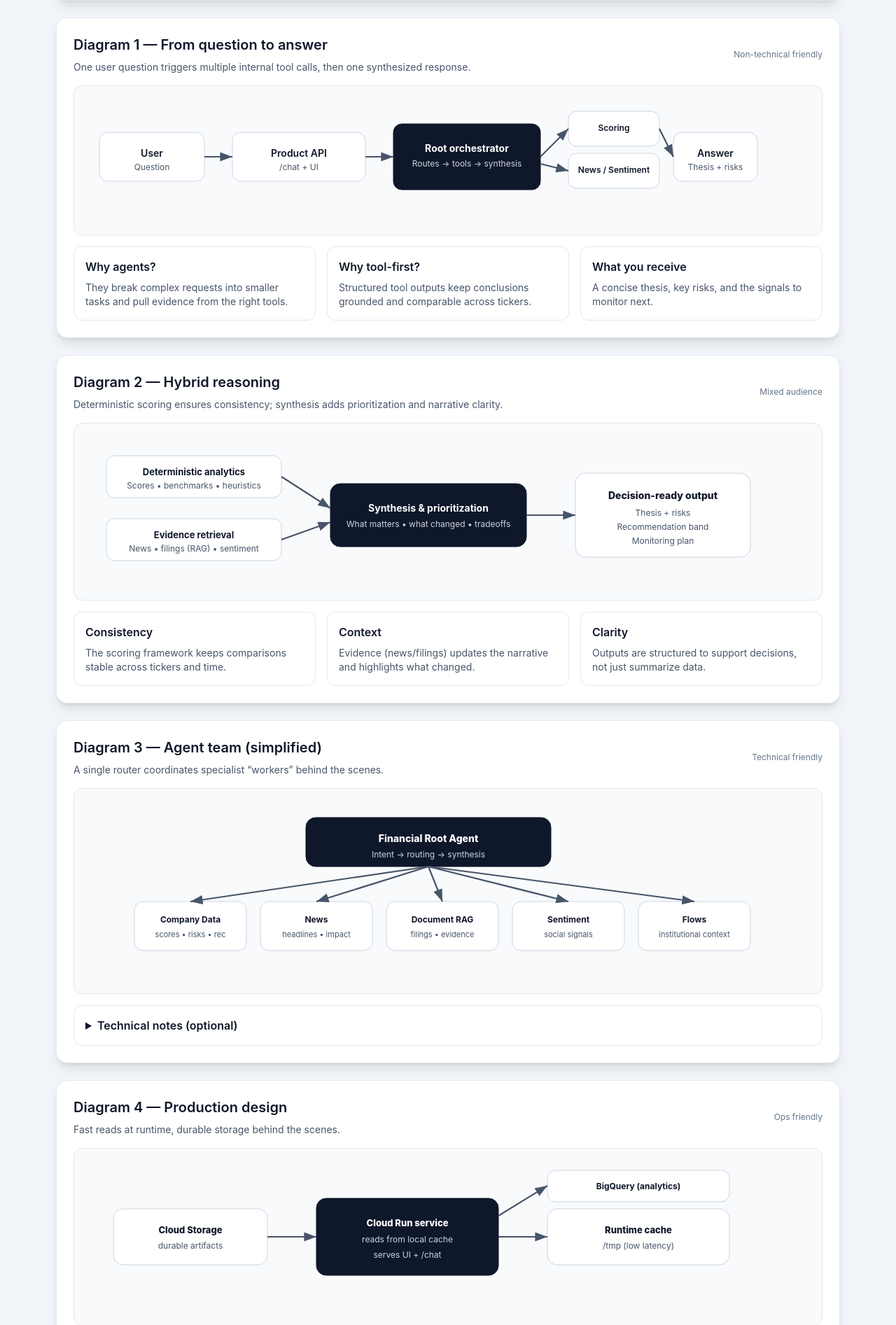
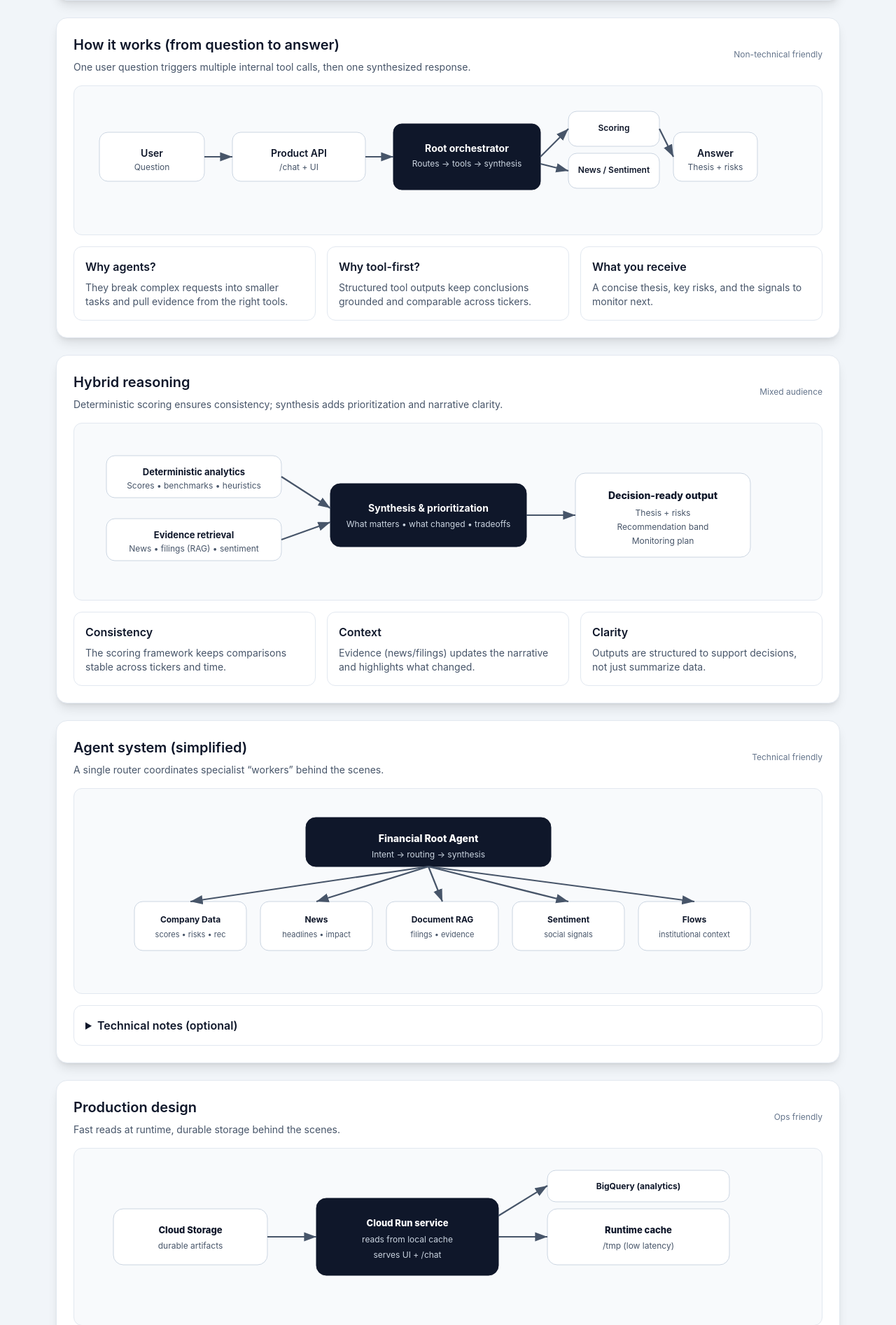
Before and after one commit to pusheeen/deep_alpha_copilot, a Flask app: template app/templates/research.html in a window 1280 px wide. Shown: the part 467-2360 px from the top of the page at 70% size. Run offline with Flask 3, Linux system fonts and the light colour scheme; the template is opened without the code that fills it, so the values that code supplies are empty; some libraries are stand-ins or nearby versions.

Commit message:
chore: refine research section headings
Remove 'Diagram' labels to make the research page read more naturally.

```diff
--- a/app/templates/research.html
+++ b/app/templates/research.html
@@ -73,7 +73,7 @@
       <section class="bg-white rounded-2xl shadow-lg border border-slate-200 p-6">
         <div class="flex flex-col md:flex-row md:items-center md:justify-between gap-3">
           <div>
-            <h2 class="text-xl font-semibold text-slate-900">Diagram 1 — From question to answer</h2>
+            <h2 class="text-xl font-semibold text-slate-900">How it works (from question to answer)</h2>
             <p class="mt-2 text-sm text-slate-600">One user question triggers multiple internal tool calls, then one synthesized response.</p>
           </div>
           <span class="text-xs text-slate-500">Non-technical friendly</span>
@@ -138,7 +138,7 @@
       <section class="bg-white rounded-2xl shadow-lg border border-slate-200 p-6">
         <div class="flex flex-col md:flex-row md:items-center md:justify-between gap-3">
           <div>
-            <h2 class="text-xl font-semibold text-slate-900">Diagram 2 — Hybrid reasoning</h2>
+            <h2 class="text-xl font-semibold text-slate-900">Hybrid reasoning</h2>
             <p class="mt-2 text-sm text-slate-600">Deterministic scoring ensures consistency; synthesis adds prioritization and narrative clarity.</p>
           </div>
           <span class="text-xs text-slate-500">Mixed audience</span>
@@ -199,7 +199,7 @@
       <section class="bg-white rounded-2xl shadow-lg border border-slate-200 p-6">
         <div class="flex flex-col md:flex-row md:items-center md:justify-between gap-3">
           <div>
-            <h2 class="text-xl font-semibold text-slate-900">Diagram 3 — Agent team (simplified)</h2>
+            <h2 class="text-xl font-semibold text-slate-900">Agent system (simplified)</h2>
             <p class="mt-2 text-sm text-slate-600">A single router coordinates specialist “workers” behind the scenes.</p>
           </div>
           <span class="text-xs text-slate-500">Technical friendly</span>
@@ -264,7 +264,7 @@
       <section class="bg-white rounded-2xl shadow-lg border border-slate-200 p-6">
         <div class="flex flex-col md:flex-row md:items-center md:justify-between gap-3">
           <div>
-            <h2 class="text-xl font-semibold text-slate-900">Diagram 4 — Production design</h2>
+            <h2 class="text-xl font-semibold text-slate-900">Production design</h2>
             <p class="mt-2 text-sm text-slate-600">Fast reads at runtime, durable storage behind the scenes.</p>
           </div>
           <span class="text-xs text-slate-500">Ops friendly</span>
```
